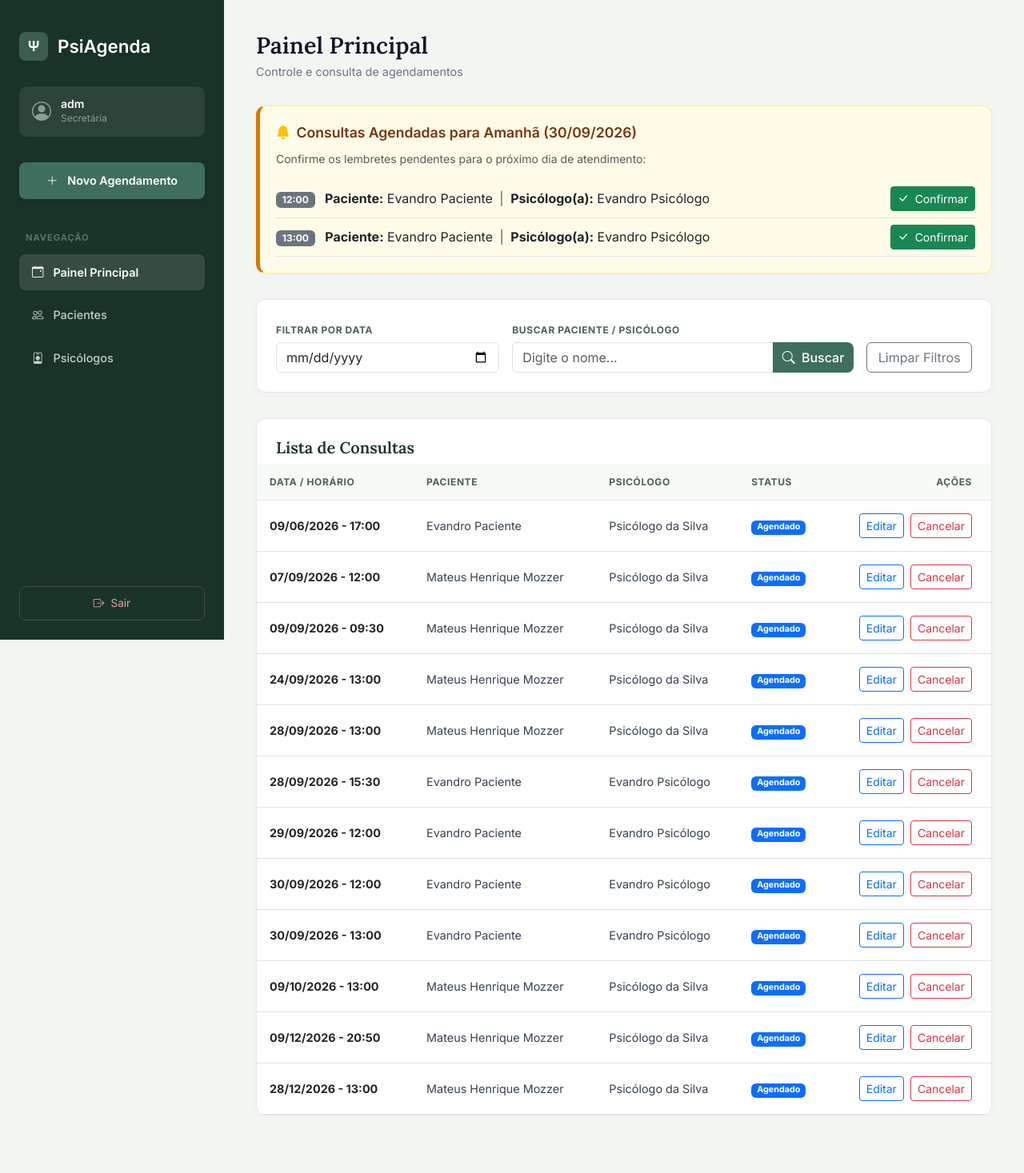
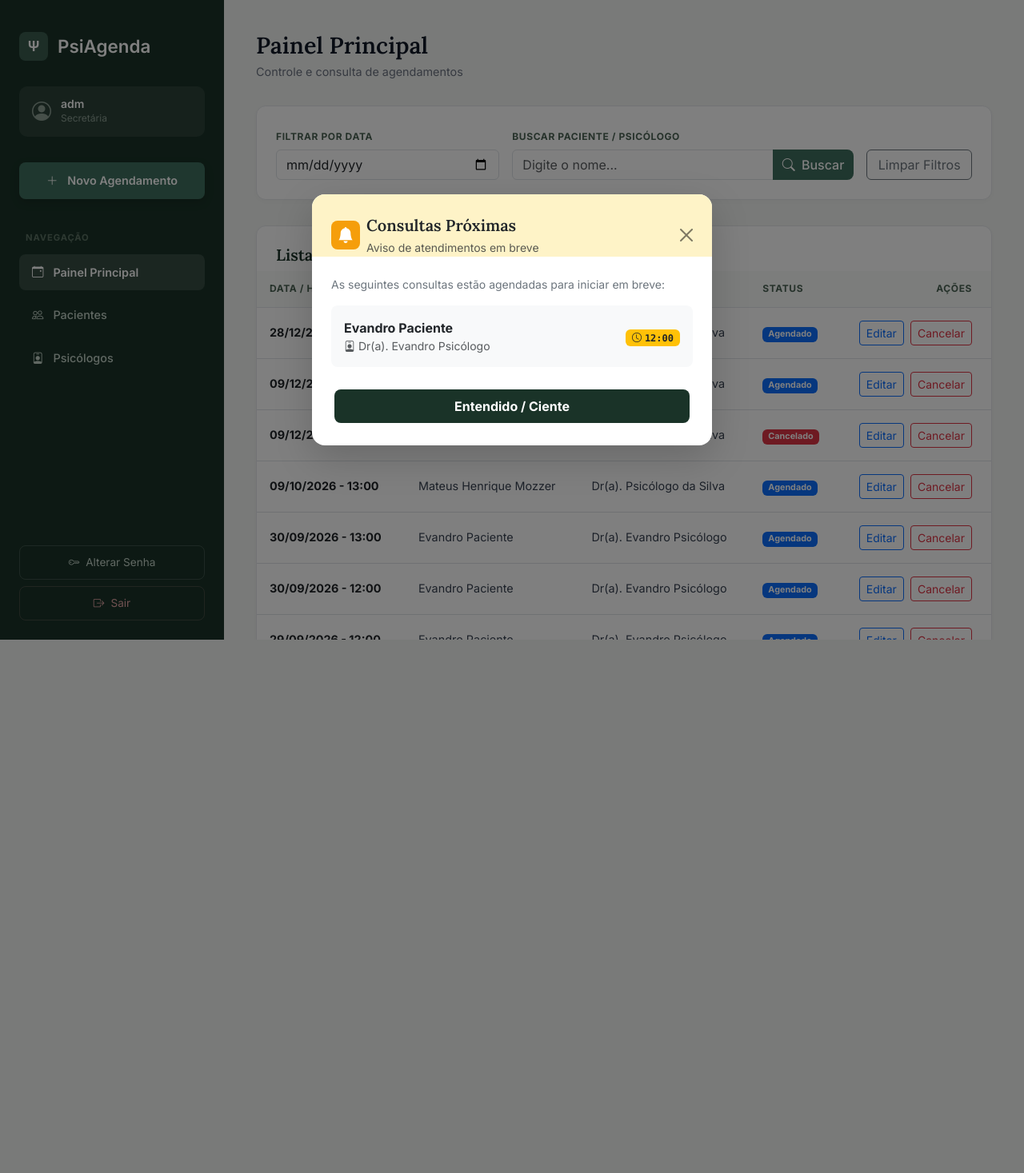
Before and after one commit to matRezzom/Projeto-Interdisciplinar-3---PsiAgenda, a Django app: page /secretaria/ in a window 1280 px wide. Shown: the whole page at 80% size. After the commit the page ends 800 px from the top, so only its background shows below. Run offline with Django 5.2, Linux system fonts and the light colour scheme; a user stored in the database is signed in; data comes from the database, SQL or seed files in the repository; both versions use the stored data as it was after the commit.

Commit message:
feat: ajusta modelo de agendamento, fluxo de cancelamento e implementa alteracao de senha

```diff
--- a/agendamentos/templates/agendamentos/painel_secretaria.html
+++ b/agendamentos/templates/agendamentos/painel_secretaria.html
@@ -4,7 +4,7 @@
     <meta charset="UTF-8">
     <meta name="viewport" content="width=device-width, initial-scale=1.0">
     <title>PsiAgenda - Painel da Secretária</title>
-    <!-- Fontes do Google (Lora e Inter - mesmo estilo da tela de login) -->
+    <!-- Fontes do Google (Lora e Inter) -->
     <link rel="preconnect" href="https://fonts.googleapis.com">
     <link rel="preconnect" href="https://fonts.gstatic.com" crossorigin>
     <link href="https://fonts.googleapis.com/css2?family=Inter:wght@400;500;600;700&family=Lora:ital,wght@0,500;0,600;1,400&display=swap" rel="stylesheet">
@@ -25,7 +25,7 @@
             display: flex;
         }
 
-        /* Barra Lateral (Botões & Navegação) - Verde Escuro */
+        /* Barra Lateral - Verde Escuro */
         .sidebar {
             width: 280px;
             background-color: #1a3328;
@@ -192,22 +192,22 @@
             margin-bottom: 2rem;
         }
 
-        /* POP UP / Caixa de Notificação */
-        .popup-card {
-            background-color: #fefce8;
-            border: 1px solid #fef08a;
-            border-left: 5px solid #d97706;
+        /* Card de Solicitação de Cancelamento do Psicólogo */
+        .cancellation-card {
+            background-color: #fff7ed;
+            border: 1px solid #ffedd5;
+            border-left: 5px solid #f97316;
             border-radius: 12px;
             padding: 1.25rem;
             margin-bottom: 2rem;
             box-shadow: 0 2px 8px rgba(0,0,0,0.03);
         }
 
-        .popup-title {
+        .cancellation-title {
             display: flex;
             align-items: center;
             gap: 0.5rem;
-            color: #78350f;
+            color: #9a3412;
             font-family: 'Lora', serif;
             font-weight: 600;
             font-size: 1.1rem;
@@ -247,7 +247,7 @@
             color: #ffffff;
         }
 
-        /* Tabela da Lista de Consultas */
+        /* Tabela */
         .table {
             margin-bottom: 0;
         }
@@ -270,7 +270,6 @@
             font-size: 0.9rem;
         }
 
-        /* Ajustes responsivos */
         @media (max-width: 992px) {
             body {
                 flex-direction: column;
@@ -291,9 +290,9 @@
 </head>
 <body>
 
-<!-- BARRA LATERAL (BOTÕES & MENU) -->
+<!-- BARRA LATERAL -->
 <aside class="sidebar">
-    <a href="#" class="brand-logo">
+    <a href="{% url 'painel_secretaria' %}" class="brand-logo">
         <div class="logo-icon">Ψ</div>
         <span>PsiAgenda</span>
     </a>
@@ -322,11 +321,19 @@
         <a href="{% url 'listar_psicologos' %}" class="nav-btn">
             <i class="bi bi-person-badge"></i> Psicólogos
         </a>
+
     </nav>
 
-    <a href="{% url 'logout' %}" class="logout-btn">
-        <i class="bi bi-box-arrow-right"></i> Sair
-    </a>
+    <div class="mt-auto d-flex flex-column gap-2">
+        <a href="{% url 'alterar_senha' %}" class="logout-btn" style="color: #c2d1c7; border-color: rgba(255, 255, 255, 0.15);">
+            <i class="bi bi-key"></i> Alterar Senha
+        </a>
+        <a href="{% url 'logout' %}" class="logout-btn">
+            <i class="bi bi-box-arrow-right"></i> Sair
+        </a>
+    </div>
+
+
 </aside>
 
 <!-- ÁREA PRINCIPAL -->
@@ -337,26 +344,43 @@
         <p class="header-subtitle">Controle e consulta de agendamentos</p>
     </div>
 
-    <!-- POP UP: Alerta de Notificações para Consultas de Amanhã -->
-    {% if notificacoes_amanha %}
-        <div class="popup-card">
-            <div class="popup-title">
-                <i class="bi bi-bell-fill text-warning"></i>
-                <span>Consultas Agendadas para Amanhã ({{ amanha|date:"d/m/Y" }})</span>
+    <!-- MENSAGENS / ALERTAS -->
+    {% if messages %}
+        {% for message in messages %}
+            <div class="alert alert-{{ message.tags }} alert-dismissible fade show mb-4" role="alert">
+                {{ message }}
+                <button type="button" class="btn-close" data-bs-dismiss="alert" aria-label="Close"></button>
             </div>
-            <p class="text-muted small mb-3">Confirme os lembretes pendentes para o próximo dia de atendimento:</p>
+        {% endfor %}
+    {% endif %}
+
+    <!-- ALERTA DE SOLICITAÇÃO DE CANCELAMENTO PELO PSICÓLOGO -->
+    {% if solicitacoes_cancelamento %}
+        <div class="cancellation-card">
+            <div class="cancellation-title">
+                <i class="bi bi-exclamation-circle-fill"></i>
+                <span>Solicitações de Cancelamento Pendentes (Psicólogos)</span>
+            </div>
+            <p class="text-muted small mb-3">Os psicólogos abaixo solicitaram o cancelamento das seguintes consultas. Por favor, entre em contato com os pacientes e efetive o cancelamento:</p>
 
             <div class="list-group list-group-flush bg-transparent">
-                {% for consulta in notificacoes_amanha %}
-                    <div class="list-group-item d-flex justify-content-between align-items-center bg-transparent px-0 py-2 border-bottom">
+                {% for item in solicitacoes_cancelamento %}
+                    <div class="list-group-item bg-transparent px-0 py-2 border-bottom d-flex justify-content-between align-items-center">
                         <div>
-                            <span class="badge bg-secondary me-2">{{ consulta.data_hora|date:"H:i" }}</span>
-                            <strong>Paciente:</strong> {{ consulta.paciente.nome_completo }}
+                            <span class="badge bg-warning text-dark me-2">
+                                <i class="bi bi-clock me-1"></i>{{ item.data_hora|date:"d/m/Y - H:i" }}
+                            </span>
+                            <strong>Paciente:</strong> {{ item.paciente.nome_completo }}
                             <span class="text-muted mx-1">|</span>
-                            <strong>Psicólogo(a):</strong> {{ consulta.psicologo.nome_completo }}
+                            <strong>Psicólogo:</strong> {{ item.psicologo.nome_completo }}
+                            {% if item.motivo_cancelamento %}
+                                <div class="mt-1 text-dark small">
+                                    <i class="bi bi-chat-left-text me-1 text-secondary"></i><strong>Motivo:</strong> <em>"{{ item.motivo_cancelamento }}"</em>
+                                </div>
+                            {% endif %}
                         </div>
-                        <a href="{% url 'confirmar_notificacao' consulta.id %}" class="btn btn-sm btn-success">
-                            <i class="bi bi-check-lg me-1"></i> Confirmar
+                        <a href="{% url 'cancelar_agendamento' item.id %}" class="btn btn-sm btn-danger ms-3">
+                            <i class="bi bi-x-circle me-1"></i> Efetivar Cancelamento
                         </a>
                     </div>
                 {% endfor %}
@@ -420,11 +444,17 @@
                     <tr>
                         <td class="fw-bold text-dark">{{ agendamento.data_hora|date:"d/m/Y - H:i" }}</td>
                         <td>{{ agendamento.paciente.nome_completo }}</td>
-                        <td>{{ agendamento.psicologo.nome_completo }}</td>
+                        <td>Dr(a). {{ agendamento.psicologo.nome_completo }}</td>
                         <td>
-                            <span class="badge {% if agendamento.status == 'AGENDADO' %}bg-primary{% elif agendamento.status == 'CONCLUIDO' %}bg-success{% else %}bg-danger{% endif %}">
-                                {{ agendamento.get_status_display }}
-                            </span>
+                            {% if agendamento.status == 'AGENDADO' %}
+                                <span class="badge bg-primary">Agendado</span>
+                            {% elif agendamento.status == 'Solicitado Cancelamento' %}
+                                <span class="badge bg-warning text-dark">Solicitado Cancelamento</span>
+                            {% elif agendamento.status == 'CONCLUIDO' %}
+                                <span class="badge bg-success">Concluído</span>
+                            {% else %}
+                                <span class="badge bg-danger">{{ agendamento.get_status_display }}</span>
+                            {% endif %}
                         </td>
                         <td class="text-end pe-4">
                             <a href="{% url 'editar_agendamento' agendamento.id %}" class="btn btn-sm btn-outline-primary me-1">
@@ -450,5 +480,68 @@
 
 </main>
 
+<!-- MODAL INFORMATIVO: CONSULTAS PRÓXIMAS (SEM BOTÕES DE CONFIRMAÇÃO) -->
+{% if consultas_proximas %}
+<div class="modal fade" id="modalConsultasProximas" tabindex="-1" aria-labelledby="modalConsultasProximasLabel" aria-hidden="true">
+    <div class="modal-dialog modal-dialog-centered">
+        <div class="modal-content border-0 shadow-lg" style="border-radius: 16px;">
+            <div class="modal-header border-0 pb-0" style="background-color: #fef3c7; border-top-left-radius: 16px; border-top-right-radius: 16px; padding: 1.5rem;">
+                <div class="d-flex align-items-center gap-2">
+                    <div style="background-color: #f59e0b; color: #ffffff; width: 36px; height: 36px; border-radius: 8px; display: flex; align-items: center; justify-content: center;">
+                        <i class="bi bi-bell-fill fs-5"></i>
+                    </div>
+                    <div>
+                        <h5 class="modal-title fw-bold text-dark mb-0" id="modalConsultasProximasLabel" style="font-family: 'Lora', serif;">Consultas Próximas</h5>
+                        <small class="text-muted">Aviso de atendimentos em breve</small>
+                    </div>
+                </div>
+                <button type="button" class="btn-close" data-bs-dismiss="modal" aria-label="Fechar"></button>
+            </div>
+
+            <div class="modal-body p-4">
+                <p class="text-secondary small mb-3">
+                    As seguintes consultas estão agendadas para iniciar em breve:
+                </p>
+
+                <div class="list-group gap-2">
+                    {% for consulta in consultas_proximas %}
+                    <div class="list-group-item border-0 bg-light rounded-3 p-3 d-flex align-items-center justify-content-between">
+                        <div>
+                            <div class="fw-bold text-dark">{{ consulta.paciente.nome_completo }}</div>
+                            <div class="small text-muted">
+                                <i class="bi bi-person-badge me-1"></i>Dr(a). {{ consulta.psicologo.nome_completo }}
+                            </div>
+                        </div>
+                        <div class="text-end">
+                            <span class="badge bg-warning text-dark font-monospace px-2 py-1">
+                                <i class="bi bi-clock me-1"></i>{{ consulta.data_hora|date:"H:i" }}
+                            </span>
+                        </div>
+                    </div>
+                    {% endfor %}
+                </div>
+            </div>
+
+            <div class="modal-footer border-0 pt-0 px-4 pb-4">
+                <button type="button" class="btn w-100 fw-bold py-2" data-bs-dismiss="modal" style="background-color: #1a3328; color: #ffffff; border-radius: 8px;">
+                    Entendido / Ciente
+                </button>
+            </div>
+        </div>
+    </div>
+</div>
+
+<script>
+    document.addEventListener("DOMContentLoaded", function() {
+        var modalElement = document.getElementById('modalConsultasProximas');
+        if (modalElement) {
+            var myModal = new bootstrap.Modal(modalElement);
+            myModal.show();
+        }
+    });
+</script>
+{% endif %}
+
+<script src="https://cdn.jsdelivr.net/npm/bootstrap@5.3.0/dist/js/bootstrap.bundle.min.js"></script>
 </body>
 </html>
--- a/agendamentos/templates/agendamentos/solicitar_cancelamento_psicologo.html
+++ b/agendamentos/templates/agendamentos/solicitar_cancelamento.html
@@ -169,13 +169,11 @@
 <body>
 
 <div class="form-container">
-    <!-- LOGO DA MARCA -->
     <a href="{% url 'painel_psicologo' %}" class="brand-logo">
         <div class="logo-icon">Ψ</div>
         <span>PsiAgenda</span>
     </a>
 
-    <!-- CARD FORMULÁRIO -->
     <div class="card-custom">
         <h2 class="header-title">
             <i class="bi bi-exclamation-triangle-fill"></i> Solicitar Cancelamento
@@ -185,13 +183,11 @@
             Esta solicitação será enviada para o painel da secretária para que ela cancele a consulta no sistema e entre em contato com o paciente.
         </p>
 
-        <!-- RESUMO DA CONSULTA -->
         <div class="info-box">
             <p><strong>Paciente:</strong> {{ agendamento.paciente.nome_completo }}</p>
             <p><strong>Data/Hora:</strong> {{ agendamento.data_hora|date:"d/m/Y às H:i" }}</p>
         </div>
 
-        <!-- FORMULÁRIO DE MOTIVO -->
         <form method="POST">
             {% csrf_token %}
             <div class="mb-4">
--- a/agendamentos/views.py
+++ b/agendamentos/views.py
@@ -10,6 +10,10 @@ from django.http import HttpResponse
 from django.shortcuts import get_object_or_404, redirect, render
 from django.utils import timezone
 from django.utils.timezone import get_current_timezone, make_aware
+from django.contrib.auth import update_session_auth_hash
+from django.contrib.auth.decorators import login_required
+from django.contrib.auth.forms import PasswordChangeForm
+from django.shortcuts import redirect, render
 
 from .forms import AgendamentoForm, PacienteForm, PsicologoForm, EditarPsicologoForm
 from .models import Agendamento, Paciente, Psicologo
@@ -57,37 +61,44 @@ def dashboard_redirect(request):
 # --- PAINEL DA SECRETÁRIA ---
 @login_required
 def painel_secretaria(request):
-    data_str = request.GET.get('data', '').strip()
-    busca = request.GET.get('busca', '').strip()
+  data_selecionada = request.GET.get('data')
+  busca = request.GET.get('busca', '').strip()
 
-    hoje = date.today()
-    amanha = hoje + timedelta(days=1)
+  # 1. Busca inicial de agendamentos
+  agendamentos = Agendamento.objects.all().order_by('-data_hora')
 
-    # Base de todos os agendamentos ativos
-    agendamentos = Agendamento.objects.filter(status='AGENDADO').order_by('data_hora')
+  # 2. Aplica filtro de data se selecionada
+  if data_selecionada:
+    agendamentos = agendamentos.filter(data_hora__date=data_selecionada)
 
-    # Filtra por data APENAS se a secretária escolheu uma data específica
-    if data_str:
-        agendamentos = agendamentos.filter(data_hora__date=data_str)
+  # 3. Aplica busca por nome de Paciente ou Psicólogo
+  if busca:
+    agendamentos = agendamentos.filter(
+        paciente__nome_completo__icontains=busca
+    ) | agendamentos.filter(psicologo__nome_completo__icontains=busca)
 
-    # Filtra por nome se foi digitado algo na busca
-    if busca:
-        agendamentos = agendamentos.filter(paciente__nome_completo__icontains=busca)
+  # 4. Busca solicitações de cancelamento pendentes feitas pelos psicólogos
+  solicitacoes_cancelamento = Agendamento.objects.filter(
+      status='Solicitado Cancelamento'
+  ).order_by('data_hora')
 
-    # Notificações de amanhã que ainda não foram confirmadas (RF08)
-    notificacoes_amanha = Agendamento.objects.filter(
-        data_hora__date=amanha,
-        status='AGENDADO'
-    ).order_by('data_hora')
+  # 5. Busca consultas que vão ocorrer nas próximas 2 horas (para o Pop-up)
+  agora = timezone.now()
+  limite_proximas = agora + timedelta(days=1)
 
-    context = {
-        'agendamentos': agendamentos,
-        'notificacoes_amanha': notificacoes_amanha,
-        'data_selecionada': data_str,
-        'busca': busca,
-        'amanha': amanha,
-    }
-    return render(request, 'agendamentos/painel_secretaria.html', context)
+  consultas_proximas = Agendamento.objects.filter(
+      data_hora__range=(agora, limite_proximas), status='AGENDADO'
+  ).order_by('data_hora')
+
+  context = {
+      'agendamentos': agendamentos,
+      'solicitacoes_cancelamento': solicitacoes_cancelamento,
+      'consultas_proximas': consultas_proximas,
+      'data_selecionada': data_selecionada,
+      'busca': busca,
+  }
+
+  return render(request, 'agendamentos/painel_secretaria.html', context)
 
 
 @login_required
@@ -305,28 +316,26 @@ def painel_psicologo(request):
 
 @login_required
 def solicitar_cancelamento_psicologo(request, pk):
-    """Permite ao psicólogo enviar uma solicitação de cancelamento com motivo para a secretária."""
-    psicologo = get_object_or_404(Psicologo, usuario=request.user)
-    agendamento = get_object_or_404(Agendamento, pk=pk, psicologo=psicologo)
+  agendamento = get_object_or_404(Agendamento, pk=pk)
 
-    if request.method == 'POST':
-        motivo = request.POST.get('motivo', 'Sem motivo informado')
+  if request.method == 'POST':
+    motivo = request.POST.get('motivo')
 
-        # Altera o status da consulta
-        if hasattr(agendamento, 'status'):
-            agendamento.status = 'Solicitado Cancelamento'
+    # Atualiza o status e salva o motivo
+    agendamento.status = 'Solicitado Cancelamento'
+    agendamento.motivo_cancelamento = motivo
+    agendamento.save()
 
-        # Registra a justificativa no campo de observação
-        if hasattr(agendamento, 'observacao'):
-            obs_anterior = agendamento.observacao or ''
-            agendamento.observacao = f"[SOLICITAÇÃO DE CANCELAMENTO - DR(A) {psicologo.nome_completo}]: {motivo}\n{obs_anterior}"
+    messages.warning(
+        request, 'Solicitação de cancelamento enviada para a secretária.'
+    )
+    return redirect('painel_psicologo')
 
-        agendamento.save()
-
-        messages.success(request, "Solicitação de cancelamento enviada com sucesso para a secretária!")
-        return redirect('painel_psicologo')
-
-    return render(request, 'agendamentos/solicitar_cancelamento_psicologo.html', {'agendamento': agendamento})
+  return render(
+      request,
+      'agendamentos/solicitar_cancelamento.html',
+      {'agendamento': agendamento},
+  )
 
 
 # --- PAINEL DO PACIENTE ---
@@ -346,3 +355,33 @@ def painel_paciente(request):
         'agendamentos': agendamentos,
     }
     return render(request, 'agendamentos/painel_paciente.html', context)
+
+@login_required
+def alterar_senha(request):
+  if request.method == 'POST':
+    form = PasswordChangeForm(request.user, request.POST)
+    if form.is_valid():
+      user = form.save()
+      update_session_auth_hash(request, user)  # Mantém o usuário logado
+
+      # Se for um paciente, marca que já realizou o primeiro acesso
+      if hasattr(request.user, 'paciente'):
+        paciente = request.user.paciente
+        paciente.primeiro_acesso = False
+        paciente.save()
+
+      messages.success(request, 'Sua senha foi alterada com sucesso!')
+
+      # Redireciona para o painel de acordo com o perfil
+      if hasattr(request.user, 'perfil_psicologo'):
+        return redirect('painel_psicologo')
+      elif hasattr(request.user, 'paciente'):
+        return redirect('painel_paciente')
+      else:
+        return redirect('painel_secretaria')
+    else:
+      messages.error(request, 'Por favor, corrija os erros informados abaixo.')
+  else:
+    form = PasswordChangeForm(request.user)
+
+  return render(request, 'agendamentos/alterar_senha.html', {'form': form})
--- a/psiagenda_core/settings.py
+++ b/psiagenda_core/settings.py
@@ -103,7 +103,7 @@ AUTH_PASSWORD_VALIDATORS = [
 # Internationalization
 # https://docs.djangoproject.com/en/6.0/topics/i18n/
 
-LANGUAGE_CODE = 'en-us'
+LANGUAGE_CODE = 'pt-br'
 
 TIME_ZONE = 'America/Sao_Paulo'
 
--- a/psiagenda_core/urls.py
+++ b/psiagenda_core/urls.py
@@ -35,4 +35,6 @@ urlpatterns = [
     path('psicologos/<int:pk>/deletar/', views.deletar_psicologo, name='deletar_psicologo'),
 
     path('psicologo/consulta/<int:pk>/solicitar-cancelamento/', views.solicitar_cancelamento_psicologo, name='solicitar_cancelamento_psicologo'),
+
+    path('alterar-senha/', views.alterar_senha, name='alterar_senha'),
 ]
```
Also changed, not shown: agendamentos/models.py (+84 -49 lines), agendamentos/templates/agendamentos/alterar_senha.html (added, +210 -0 lines), agendamentos/templates/agendamentos/painel_paciente.html (+10 -3 lines), agendamentos/templates/agendamentos/painel_psicologo.html (+12 -3 lines), agendamentos/migrations/0002_paciente_primeiro_acesso.py (added), agendamentos/migrations/0003_alter_agendamento_options_alter_paciente_options_and_more.py (added), db.sqlite3.
